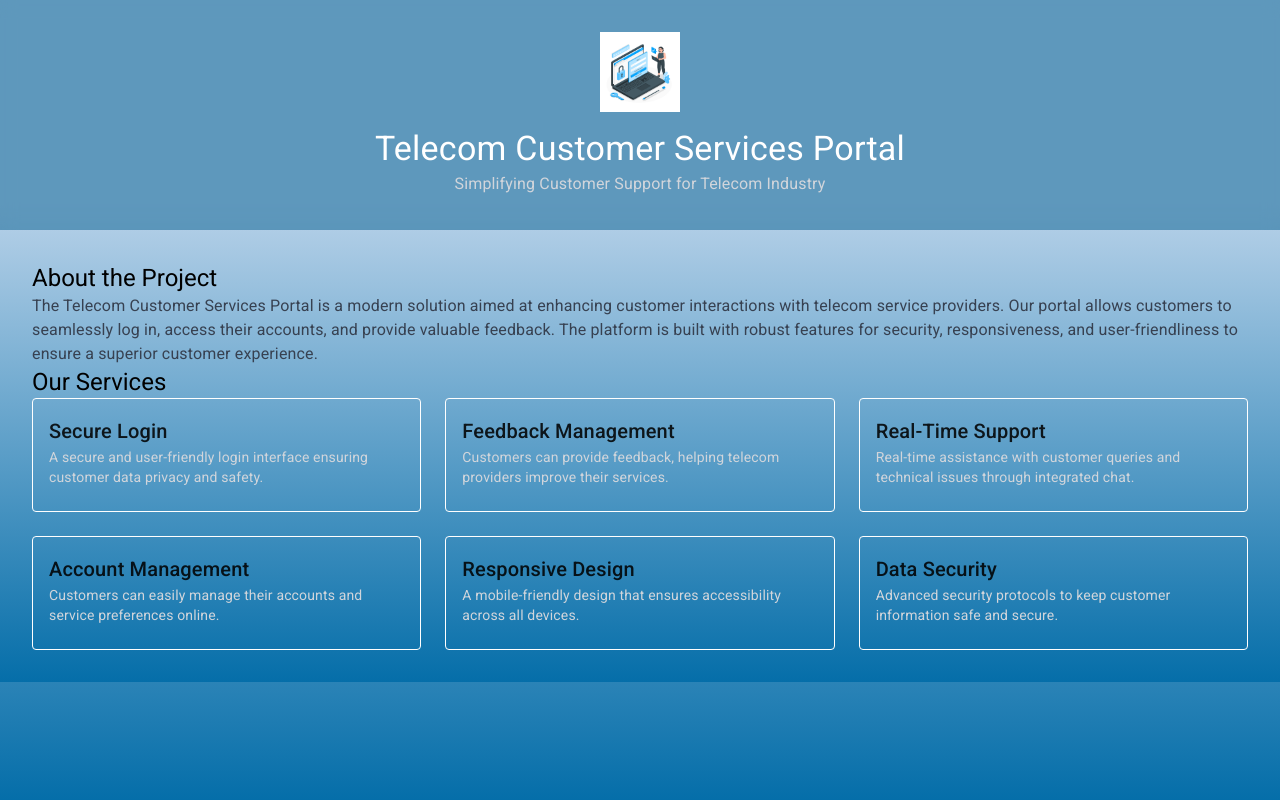
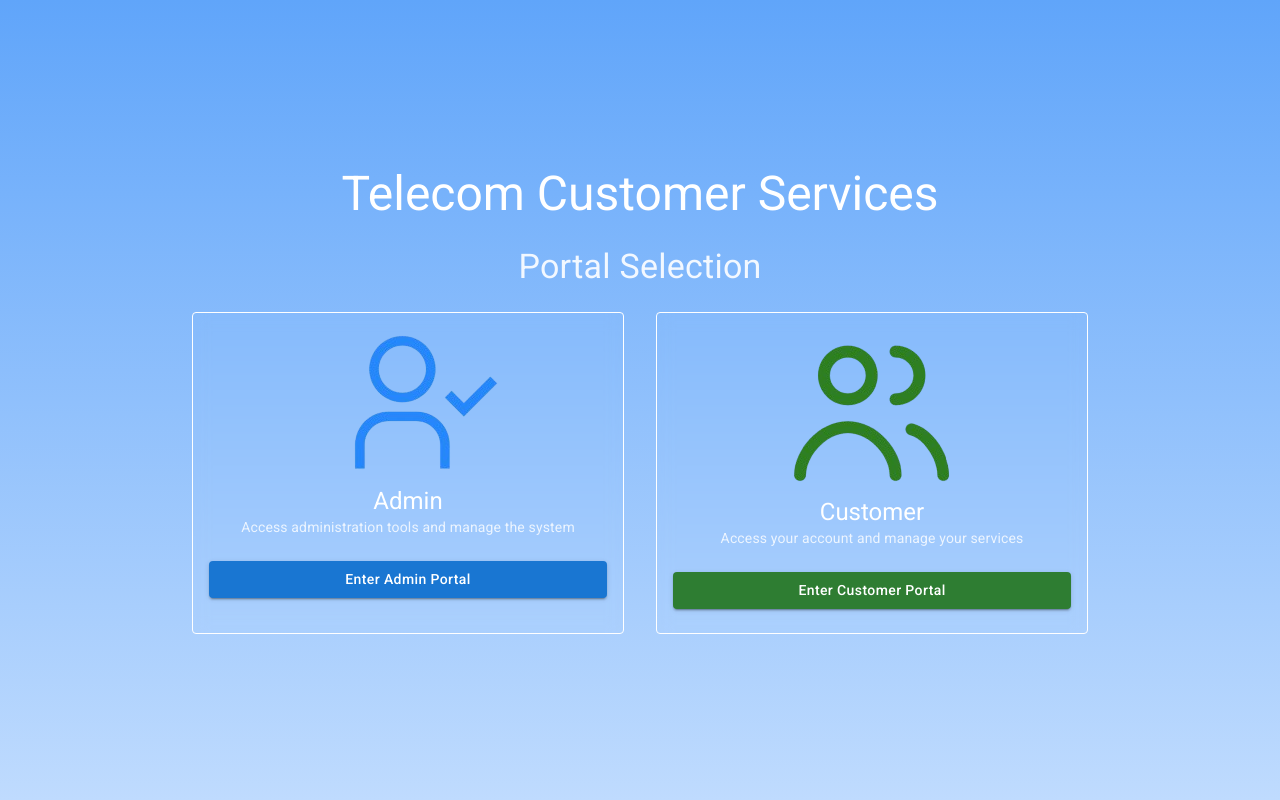
Before and after one commit to rehabkhaleel/DataScience-SemesterProject, a React (Create React App) app in the folder frontend/: page / in a window 1280 px wide. Built offline with nearby package versions, Linux system fonts and the light colour scheme.

Commit message:
final routing done.

```diff
--- a/frontend/src/index.js
+++ b/frontend/src/index.js
@@ -3,11 +3,11 @@ import ReactDOM from "react-dom/client";
 import "./index.css";
 import App from "./App";
 import ServicesPage from "./Pages/Services";
+import  Dashboard  from "./Pages/DashBoard";
 
 const root = ReactDOM.createRoot(document.getElementById("root"));
 root.render(
   <React.StrictMode>
-    {/* <App /> */}
-    <ServicesPage/>
+    <App />
   </React.StrictMode>
 );
```
